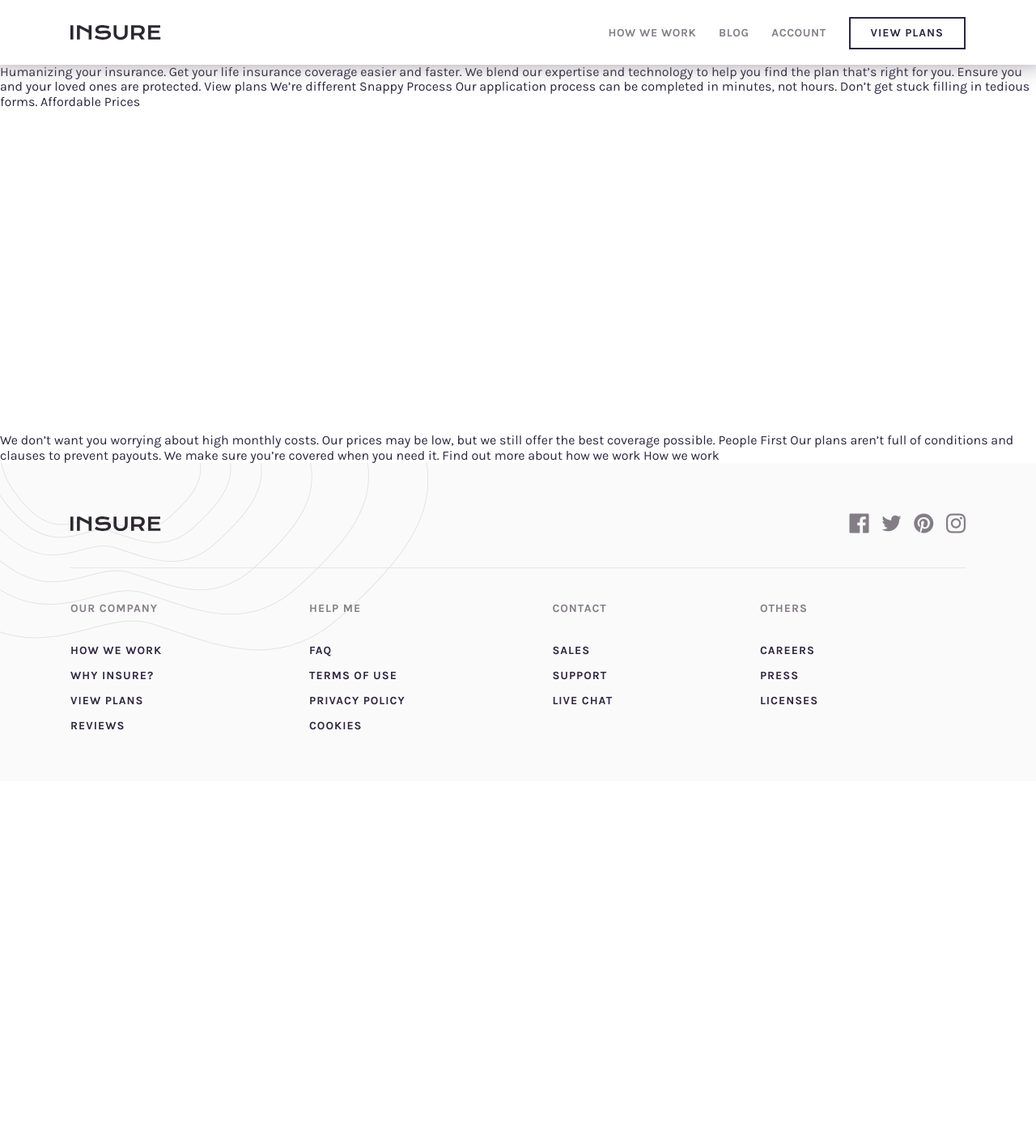
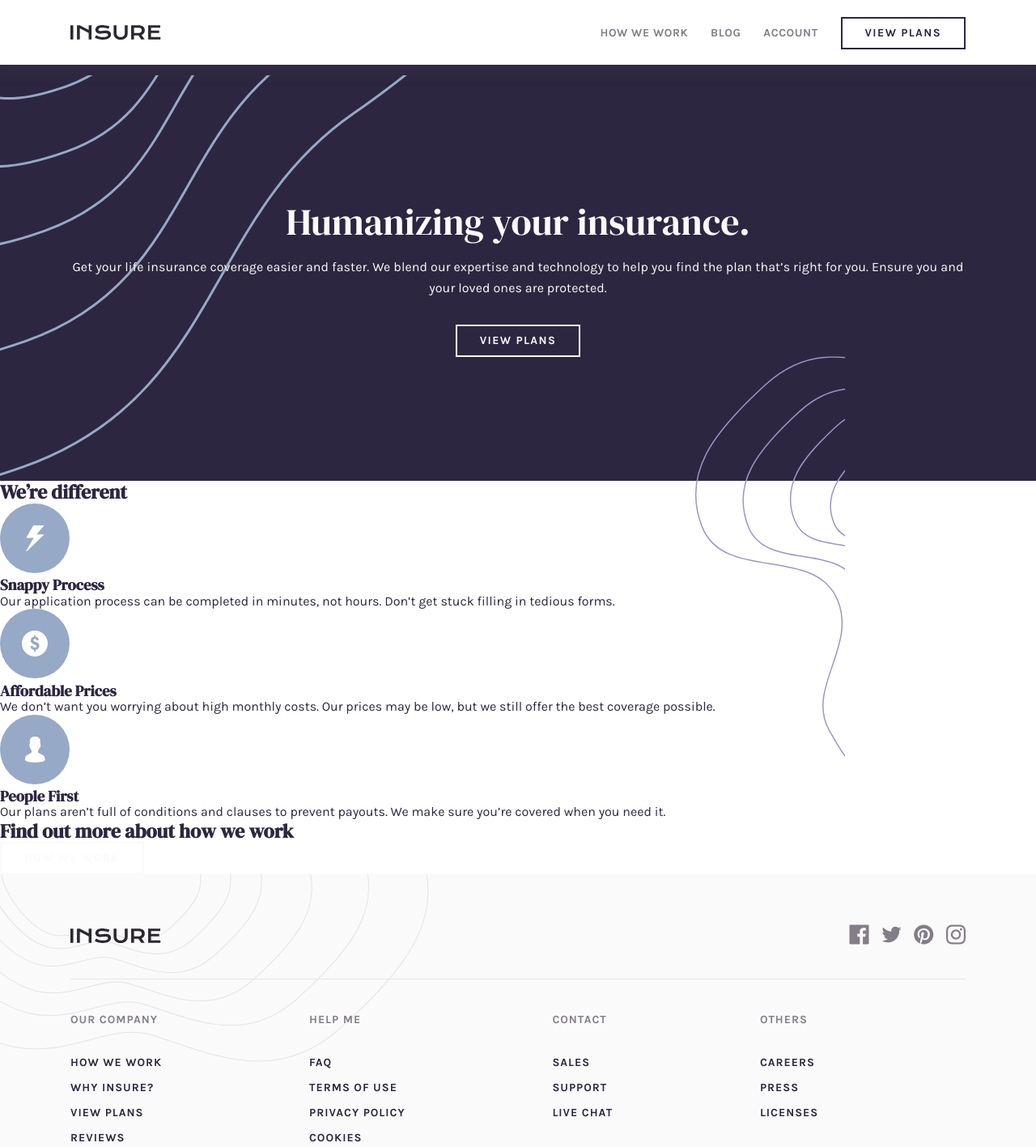
Before and after one commit to rodolfomayora/insure-landing-page, a website: page index.html in a window 1280 px wide. Shown: the whole page at 81% size. Before the commit the page ends 965 px from the top, so only its background shows below. Drawn offline with Linux system fonts and the light colour scheme; files whose address does not match are found by name.

Commit message:
ILP-4: main section mobile

```diff
--- a/index.html
+++ b/index.html
@@ -17,7 +17,7 @@
 
 
 </head>
-<body class="langing-page">
+<body class="landing-page">
   <header class="header">
     <div class="header_content container">
       <img
@@ -42,41 +42,69 @@
       <a class="navigation__link" href="#0">How we work</a>
       <a class="navigation__link" href="#0">Blog</a>
       <a class="navigation__link" href="#0">Account</a>
-      <a class="navigation__link button-light" href="#0">View plans</a>
+      <a class="navigation__link button-light navigation_button" href="#0">View plans</a>
     </div>
   </nav>
 
   <main class="main-content">
-    Humanizing your insurance.
+    <section class="main-section">
+      <img
+        class="main-section__intro-image-mobile"
+        src="images/image-intro-mobile.jpg"
+        alt="Image Intro"
+      />
+      <div class="main-section__layer">
+        <div class="main-section__content container">
+          <h1 class="main-section__title">Humanizing your insurance.</h1>
 
-    Get your life insurance coverage easier and faster. We blend our expertise
-    and technology to help you find the plan that’s right for you. Ensure you
-    and your loved ones are protected.
+          <p class="main-section__paragraph">
+            Get your life insurance coverage easier and faster. We blend our expertise and technology to help you find the plan that’s right for you. Ensure you and your loved ones are protected.
+          </p>
 
-    View plans
+          <a class="button-light" href="#0">View plans</a>
+        </div>
+      </div>
+    </section>
 
-    We’re different
+    <section class="features-section">
+      <h2>We’re different</h2>
 
-    Snappy Process
+      <section class="feature-1">
+        <img src="images/icon-snappy-process.svg" alt="Snappy Process icon" />
 
-    Our application process can be completed in minutes, not hours. Don’t get
-    stuck filling in tedious forms.
+        <h3>Snappy Process</h3>
 
-    Affordable Prices
+        <p>
+          Our application process can be completed in minutes, not hours. Don’t get stuck filling in tedious forms.
+        </p>
+      </section>
 
-    <div style="height: 50vh;" ></div>
+      <section class="feature-2">
+        <img src="images/icon-affordable-prices.svg" alt="Affordable Prices icon" />
 
-    We don’t want you worrying about high monthly costs. Our prices may be low,
-    but we still offer the best coverage possible.
+        <h3>Affordable Prices</h3>
 
-    People First
+        <p>
+          We don’t want you worrying about high monthly costs. Our prices may be low, but we still offer the best coverage possible.
+        </p>
+      </section>
 
-    Our plans aren’t full of conditions and clauses to prevent payouts. We make
-    sure you’re covered when you need it.
+      <section class="feature-3">
+        <img src="images/icon-people-first.svg" alt="People First icon" />
 
-    Find out more about how we work
+        <h3>People First</h3>
 
-    How we work
+        <p>
+          Our plans aren’t full of conditions and clauses to prevent payouts. We make sure you’re covered when you need it.
+        </p>
+      </section>
+    </section>
+
+    <section class="banner-section">
+      <h2>Find out more about how we work</h2>
+
+      <div class="button-light">How we work</div>
+    </section>
   </main>
 
   <footer class="footer">
@@ -89,10 +117,30 @@
         />
 
         <div class="footer__social-links">
-          <a class="social-link facebook" href="#0"></a>
-          <a class="social-link twitter" href="#0"></a>
-          <a class="social-link pinterest" href="#0"></a>
-          <a class="social-link instagram" href="#0"></a>
+          <a
+           class="social-link facebook"
+           href="#0"
+           target="_blank"
+           rel="external noopener noreferrer"
+          ></a>
+          <a
+           class="social-link twitter"
+           href="#0"
+           target="_blank"
+           rel="external noopener noreferrer"
+          ></a>
+          <a
+           class="social-link pinterest"
+           href="#0"
+           target="_blank"
+           rel="external noopener noreferrer"
+          ></a>
+          <a
+           class="social-link instagram"
+           href="#0"
+           target="_blank"
+           rel="external noopener noreferrer"
+          ></a>
         </div>
       </div>
     </div>
--- a/scss/base/_colors.scss
+++ b/scss/base/_colors.scss
@@ -3,7 +3,8 @@ $color-1: hsl(256, 26%, 20%); // Dark Violet
 $color-2: hsl(216, 30%, 68%); // Grayish Blue
 
 /* Neutral */
-$color-3: hsl(270, 9%, 17%);  // Very Dark Violet
+
+$color-3: hsl(270, 9%, 17%); // Very Dark Violet
 $color-4: hsl(273, 4%, 51%);  // Dark Grayish Violet
 $color-5: hsl(0, 0%, 98%);    // Very Light Gray
 $color-6: hsl(0, 0%, 100%);   // white
--- a/scss/base/_general.scss
+++ b/scss/base/_general.scss
@@ -22,7 +22,16 @@ h4,
 h5,
 h6 { font-family: 'DM_Serif_Display' }
 
-.langing-page { margin-top: 80px; }
+img,
+figure {
+  max-width: 100%;
+  height: auto;
+}
+
+.landing-page {
+  margin-top: 80px;
+  min-height: calc(100vh - 80px);
+}
 
 .container {
   margin-left: 24px;
--- a/scss/components/button.scss
+++ b/scss/components/button.scss
@@ -2,18 +2,18 @@
   .button-light,
   .button-dark {
     display: inline-block;
+    padding-right: 28px;
+    padding-left: 28px;
+    font-size: 14px;
     text-decoration: none;
     text-transform: uppercase;
-    line-height: 52px;
     text-align: center;
+    letter-spacing: 1.4px;
+    line-height: 36px;
 
     @include responsive-min-width($medium) {
       font-size: 14px;
       font-weight: 700;
-      letter-spacing: 1px;
-      line-height: 36px;
-      padding-right: 25px;
-      padding-left: 25px;
     }
   }
 
--- /dev/null
+++ b/scss/landing_sections/main_section.scss
@@ -0,0 +1,82 @@
+.main-section {
+  background-color: $color-1;
+
+  .main-section__intro-image-mobile { z-index: 2; }
+
+  .main-section__layer{
+    position: relative;
+    z-index: 2;
+    display: flex;
+    align-items: center;
+    height: 496px;
+
+    &:before {
+      content: '';
+      position: absolute;
+      top: -5px;
+      left: 0;
+      z-index: 1;
+      width: 45%;
+      height: 100%;
+      background:
+        url('../images/bg-pattern-intro-left-mobile.svg')
+        scroll
+        no-repeat
+        0 0 / contain;
+    }
+
+    &:after {
+      content: '';
+      position: absolute;
+      top: 0;
+      right: 0;
+      z-index: 1;
+      width: 33%;
+      height: 100%;
+      transform: translateY(69%);
+      background:
+        url('../images/bg-pattern-intro-right-mobile.svg')
+        scroll
+        no-repeat
+        0 0 / contain;
+    }
+  }
+
+  .main-section__content {
+    z-index: 2;
+    display: flex;
+    flex-direction: column;
+    align-items: center;
+  }
+
+  .main-section__title,
+  .main-section__paragraph { color: $color-5; }
+
+  .main-section__title {
+    margin-top: 0;
+    margin-bottom: 20px;
+    text-align: center;
+    font-weight: 400;
+    line-height: 46px;
+    font-size: 46px;
+  }
+
+  .main-section__paragraph {
+    margin-bottom: 32px;
+    text-align: center;
+    letter-spacing: 0.1px;
+    line-height: 26px;
+  }
+
+  @include responsive-min-width($medium) {
+    .main-section__intro-image-mobile {
+      width: 0;
+      height: 0;
+      opacity: 0;
+      visibility: hidden;
+    }
+
+
+
+  }
+}
--- a/scss/layout/header.scss
+++ b/scss/layout/header.scss
@@ -8,7 +8,7 @@
   align-items: center;
   height: 80px;
   background-color: $color-6;
-  box-shadow: 0 -15px 30px 10px $color-4;
+  box-shadow: 0 -15px 30px 10px hsl(276, 4%, 51%, 20%);
 
   .header_content {
     flex-grow: 1;
--- a/scss/layout/navigation.scss
+++ b/scss/layout/navigation.scss
@@ -33,7 +33,14 @@
     text-transform: uppercase;
     text-decoration: none;
     color: $color-5;
+
+    &.navigation_button {
+      font-size: 20px;
+      line-height: 52px;
+    }
   }
+
+
 
   @include responsive-min-width($medium) {
     width: 0;
--- a/scss/main.scss
+++ b/scss/main.scss
@@ -11,7 +11,7 @@
 @import 'base/mixins';
 @import 'base/general';
 
-// 3. layout
+// 3. Layout
 @import 'layout/header.scss';
 @import 'layout/navigation.scss';
 @import 'layout/footer';
@@ -19,5 +19,7 @@
 // 4. components
 @import 'components/button.scss';
 
-// 5. pages - en este caso lo podria llamar landing-sections o sections
-  // home
+// 5. Landing Sections (es una simple landing page)
+@import 'landing_sections/main_section.scss';
+@import 'landing_sections/features.scss';
+@import 'landing_sections/banner.scss';
```
Also changed, not shown: css/components/button.css, css/landing_sections/banner.css (added), css/landing_sections/features.css (added), css/landing_sections/main_section.css (added), css/main.css, scss/landing_sections/banner.scss (added), scss/landing_sections/features.scss (added).
